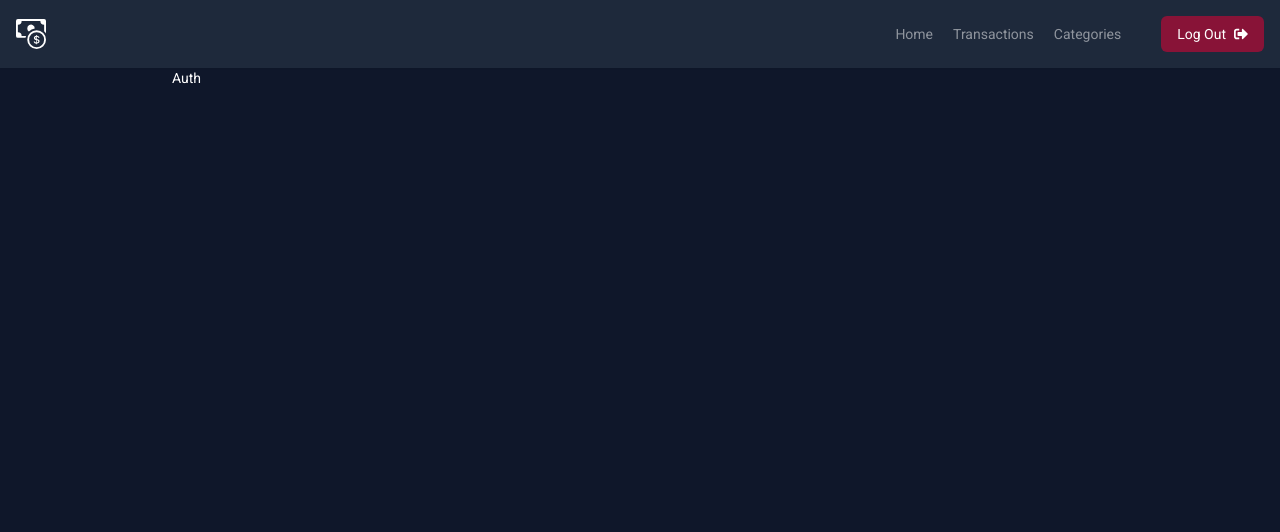
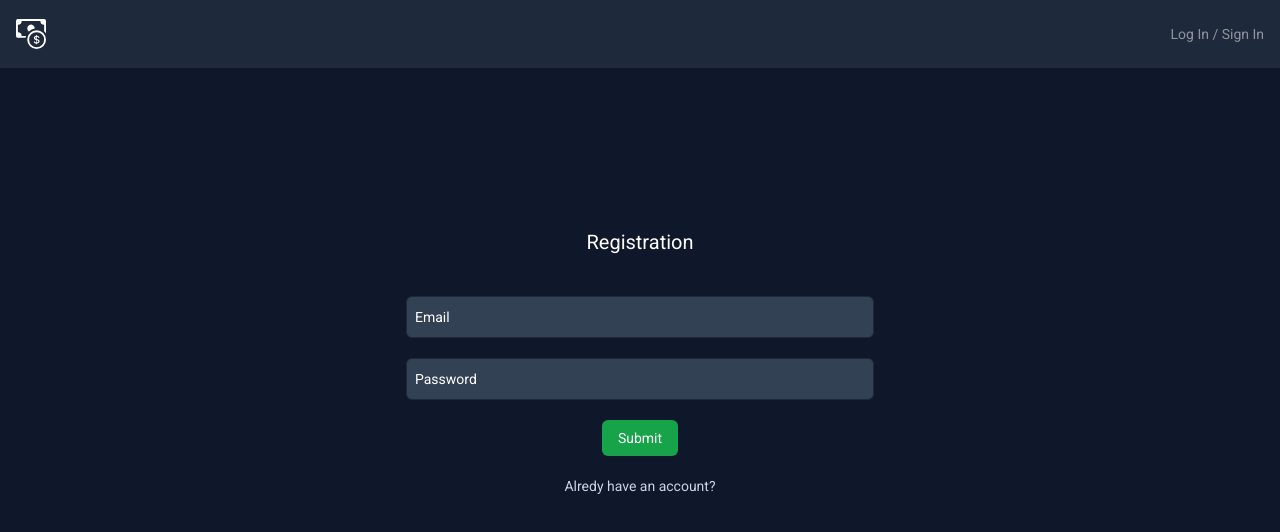
Before and after one commit to SergeyIvanov85/fullstack_react_ts_nest, a React (Vite) app in the folder client/: page /auth in a window 1280 px wide. Shown: the top 532 px of the page. Built offline with nearby package versions, Linux system fonts and the light colour scheme.

Commit message:
create auth form

```diff
--- a/client/src/components/Header.tsx
+++ b/client/src/components/Header.tsx
@@ -4,7 +4,7 @@ import { BsCashCoin } from 'react-icons/bs'
 import { FaSignOutAlt } from 'react-icons/fa'
 
 const Header: FC = () => {
-  const isAuth = true
+  const isAuth = false
 
   return (
     <header className='flex items-center p-4 shadow-sm bg-slate-800 backdrop-blur-sm'>
--- a/client/src/pages/Auth.tsx
+++ b/client/src/pages/Auth.tsx
@@ -1,7 +1,34 @@
-import { FC } from "react"
+import { FC, useState } from "react"
 
 const Auth: FC = () => {
-  return <div>Auth</div>
+  const [isLogin, setIsLogin] = useState<boolean>(false)
+  const [email, setEmail] = useState<string>('')
+  const [password, setPassword] = useState<string>('')
+  return <div className="mt-40 flex flex-col justify-center items-center bg-slate-900 text-white">
+    <h1 className="text-center text-xl mb-10">
+      {isLogin ? 'Login' : 'Registration'}
+    </h1>
+
+    <form className="flex w-1/2 flex-col mx-auto gap-5">
+      <input type="text" className="input" placeholder="Email" onChange={(e) => setEmail(e.target.value)}/>
+      <input type="password" className="input" placeholder="Password" onChange={(e) => setPassword(e.target.value)}/>
+
+      <button className="btn btn-green mx-auto">Submit</button>
+    </form>
+
+    <div className="flex justify-center mt-5">
+      {isLogin ? (
+          <button onClick={() => setIsLogin(!isLogin)} className="text-slate-300 hover:text-white">
+            You don't have an account?
+          </button>
+          ) : (
+            <button onClick={() => setIsLogin(!isLogin)} className="text-slate-300 hover:text-white">
+            Alredy have an account?
+          </button>
+          )
+        }
+    </div>
+  </div>
 }
 
 export default Auth
```
